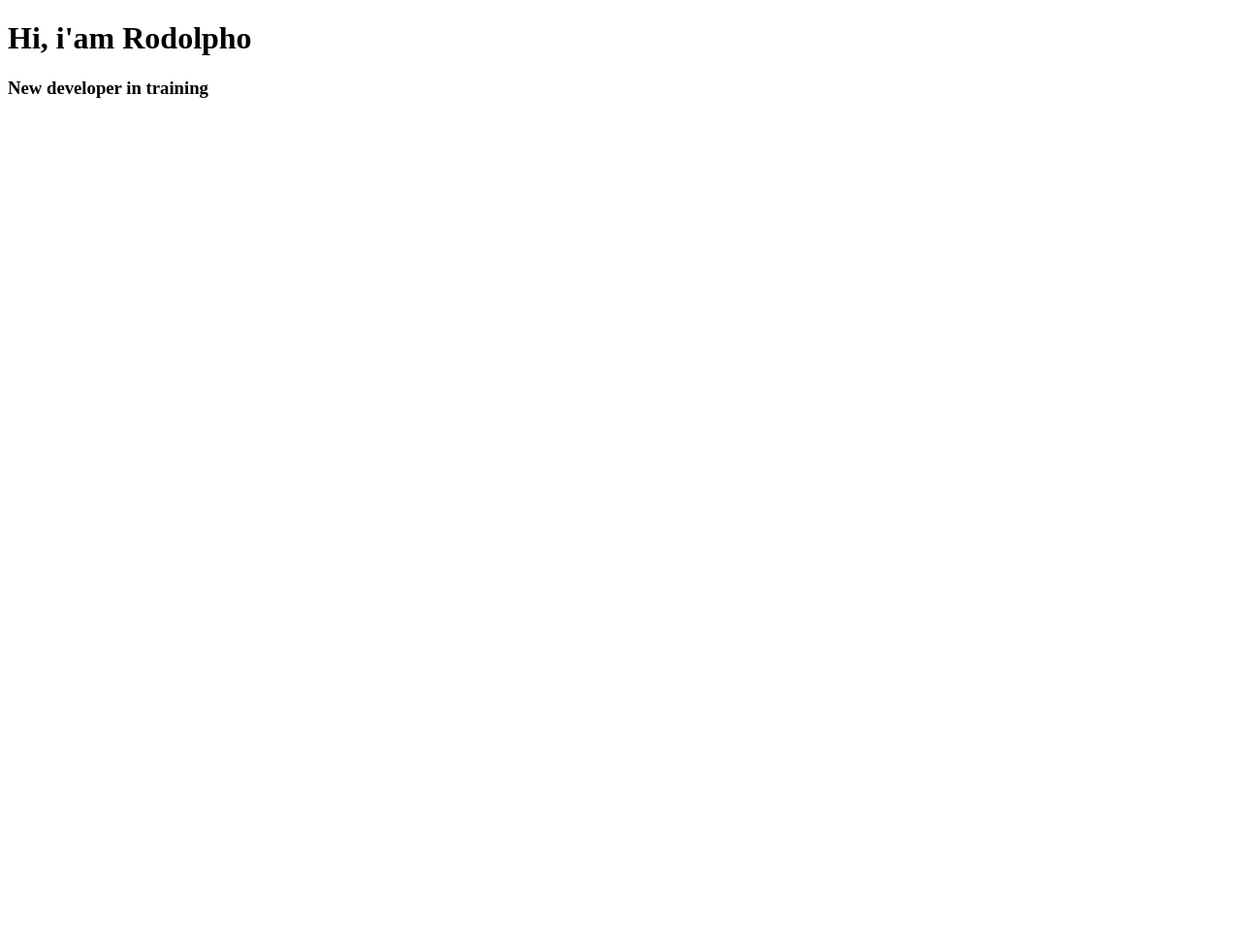
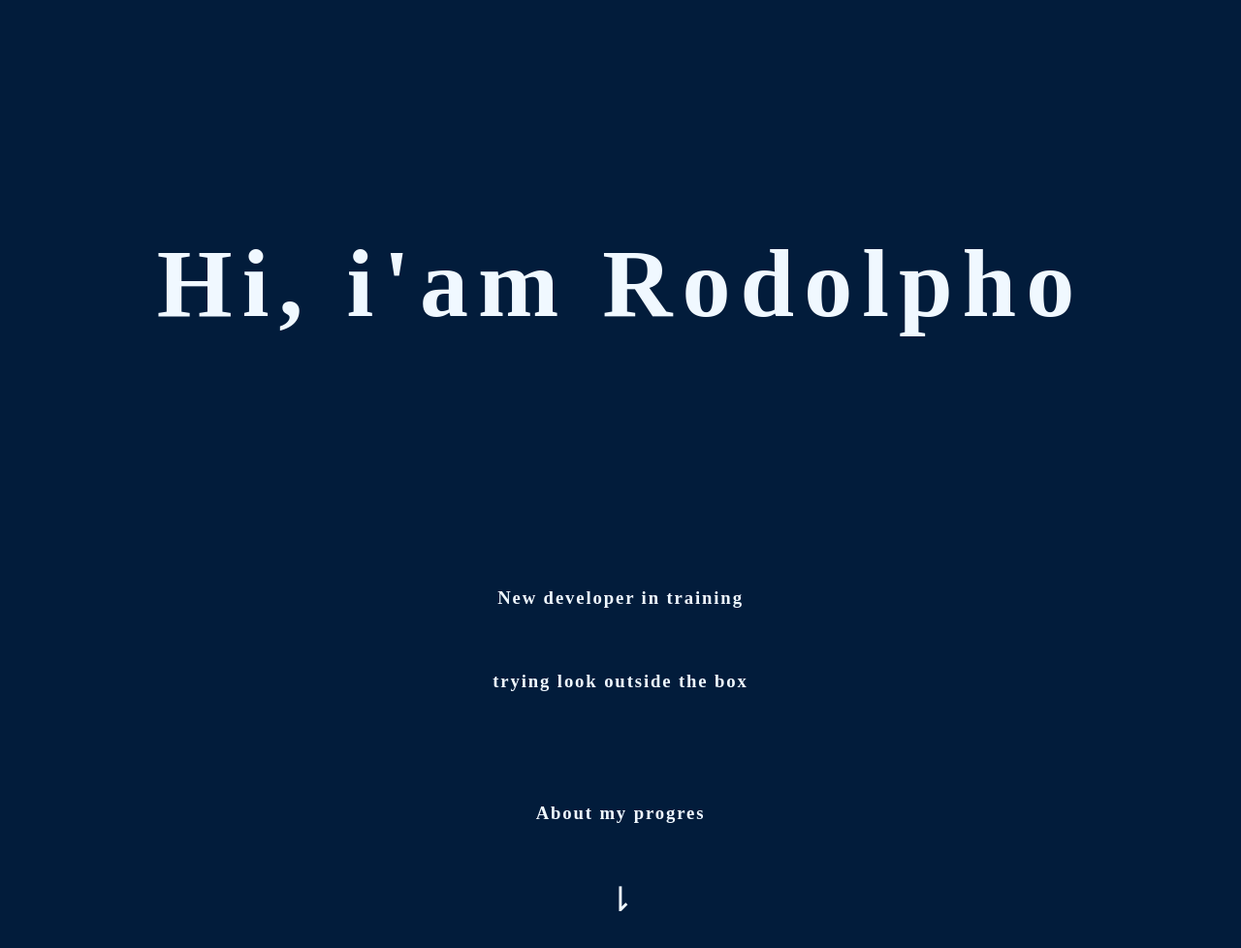
Before and after one commit to RodolphoColler/RodolphoColler.github.io, a plain HTML site: page index.html in a window 1280 px wide. Shown: the whole page at 97% size. Before the commit the page ends 800 px from the top, so only its background shows below. Drawn offline with Linux system fonts and the light colour scheme; a web font is replaced by a local one.

Commit message:
adiciona pagina inicila

```diff
--- a/index.html
+++ b/index.html
@@ -5,11 +5,17 @@
   <meta http-equiv="X-UA-Compatible" content="IE=edge">
   <meta name="viewport" content="width=device-width, initial-scale=1.0">
   <title>Rodolpho's portifolio</title>
+  <link rel="stylesheet" href="styles.css">
 </head>
 <body>
-  <main>
+  <main class="hero-container">
     <h1>Hi, i'am Rodolpho</h1>
-    <h3>New developer in training</h3>
+    <h3>New developer in training </h3>
+    <h3>trying look outside the box</h3>
+    <div>
+      <h3>About my progres</h3>
+      <a href="">&#8642;</a>
+    </div>
   </main>
 </body>
 </html>
--- a/styles.css
+++ b/styles.css
@@ -0,0 +1,54 @@
+* {
+  margin: 0;
+  padding: 0;
+}
+
+@font-face {
+  font-family: 'Dense';
+  src: url(./Dense-Thin/Dense\ W01\ Thin/Dense.otf);
+}
+
+body {
+  font-family: 'Dense';
+  background-color: rgb(2, 28, 59);
+}
+
+.hero-container {
+  display: flex;
+  flex-flow: column;
+  align-items: center;
+  justify-content: center;
+  margin-top: 15%;
+  width: 100%;
+  height: 100vh;
+  color: aliceblue;
+}
+
+.hero-container h1 {
+  font-size: 100px;
+  letter-spacing: 0.1em;
+  margin-bottom: 20%;
+  text-align: center;
+}
+
+.hero-container h3 {
+  letter-spacing: 0.1em;
+  margin-bottom: 5%;
+  text-align: center;
+}
+
+.hero-container div {
+  display: flex;
+  flex-flow: column;
+  align-items: center;
+  justify-content: center;
+  margin-top: 50px;
+}
+
+.hero-container div a {
+  margin-top: 50px;
+  font-size: 35px;
+  text-decoration: none;
+  color: aliceblue;
+  text-align: center;
+}
```
